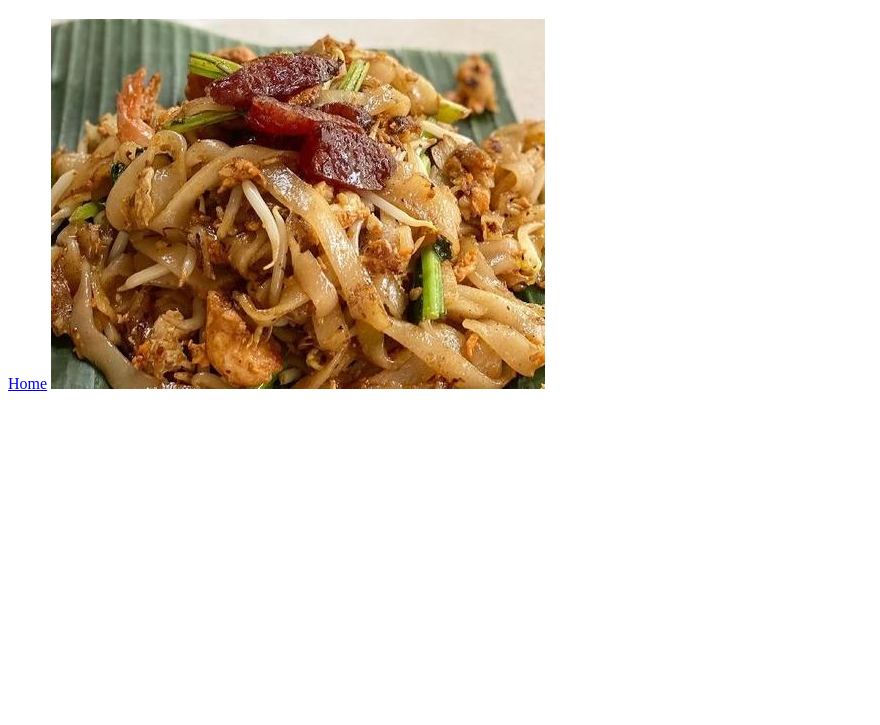
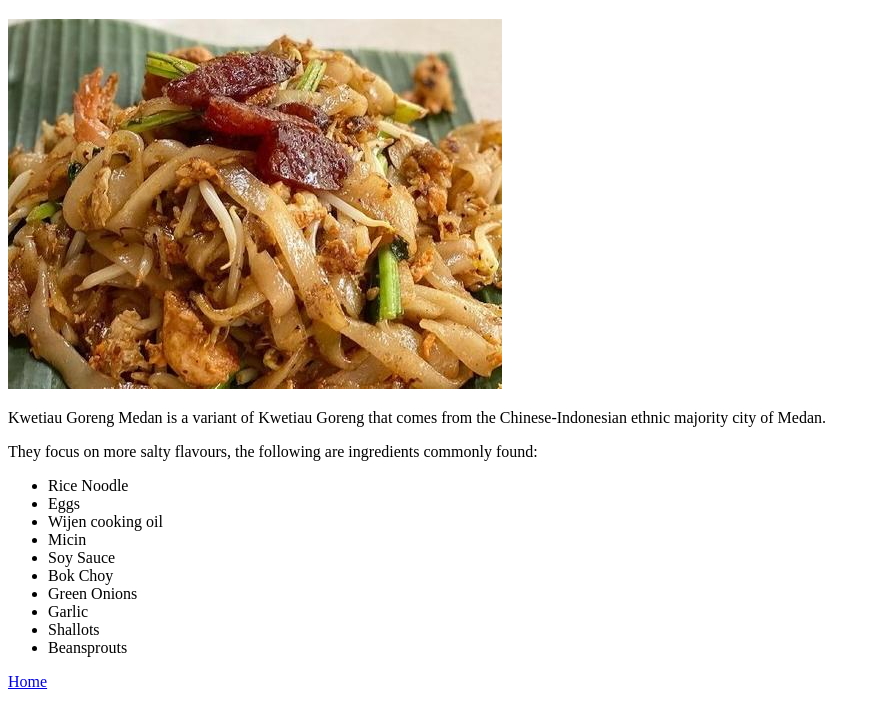
Before and after one commit to Aphicala/odin-recipes, a plain HTML site: page recipes/kwetiau-goreng-medan.html in a window 1280 px wide. Shown: the part 61-786 px from the top of the page, without its empty margins (0-880 px from the left). Drawn offline with Linux system fonts and the light colour scheme.

Commit message:
Add content to kwetiau goreng medan

```diff
--- a/recipes/kwetiau-goreng-medan.html
+++ b/recipes/kwetiau-goreng-medan.html
@@ -7,8 +7,23 @@
 </head>
 <body>
     <h1>Kwetiau Goreng Medan</h1>
-    <a href="../index.html">Home</a>
+    <img src="../images/8fa78d1a-2413-4113-906b-7770c4c30ea6_Go-Biz_20220926_133836.jpeg" alt="Kwetiau Goreng Medan Image">
+    <p>Kwetiau Goreng Medan is a variant of Kwetiau Goreng that comes from the Chinese-Indonesian ethnic majority city of Medan.</p>
+    <p>They focus on more salty flavours, the following are ingredients commonly found:</p>
+    <ul>
+        <li>Rice Noodle</li>
+        <li>Eggs</li>
+        <li>Wijen cooking oil</li>
+        <li>Micin</li>
+        <li>Soy Sauce</li>
+        <li>Bok Choy</li>
+        <li>Green Onions</li>
+        <li>Garlic</li>
+        <li>Shallots</li>
+        <li>Beansprouts</li>
+    </ul>
+     <a href="../index.html">Home</a>
 
-    <img src="../images/8fa78d1a-2413-4113-906b-7770c4c30ea6_Go-Biz_20220926_133836.jpeg" alt="Kwetiau Goreng Medan Image">
+
 </body>
 </html>
```
